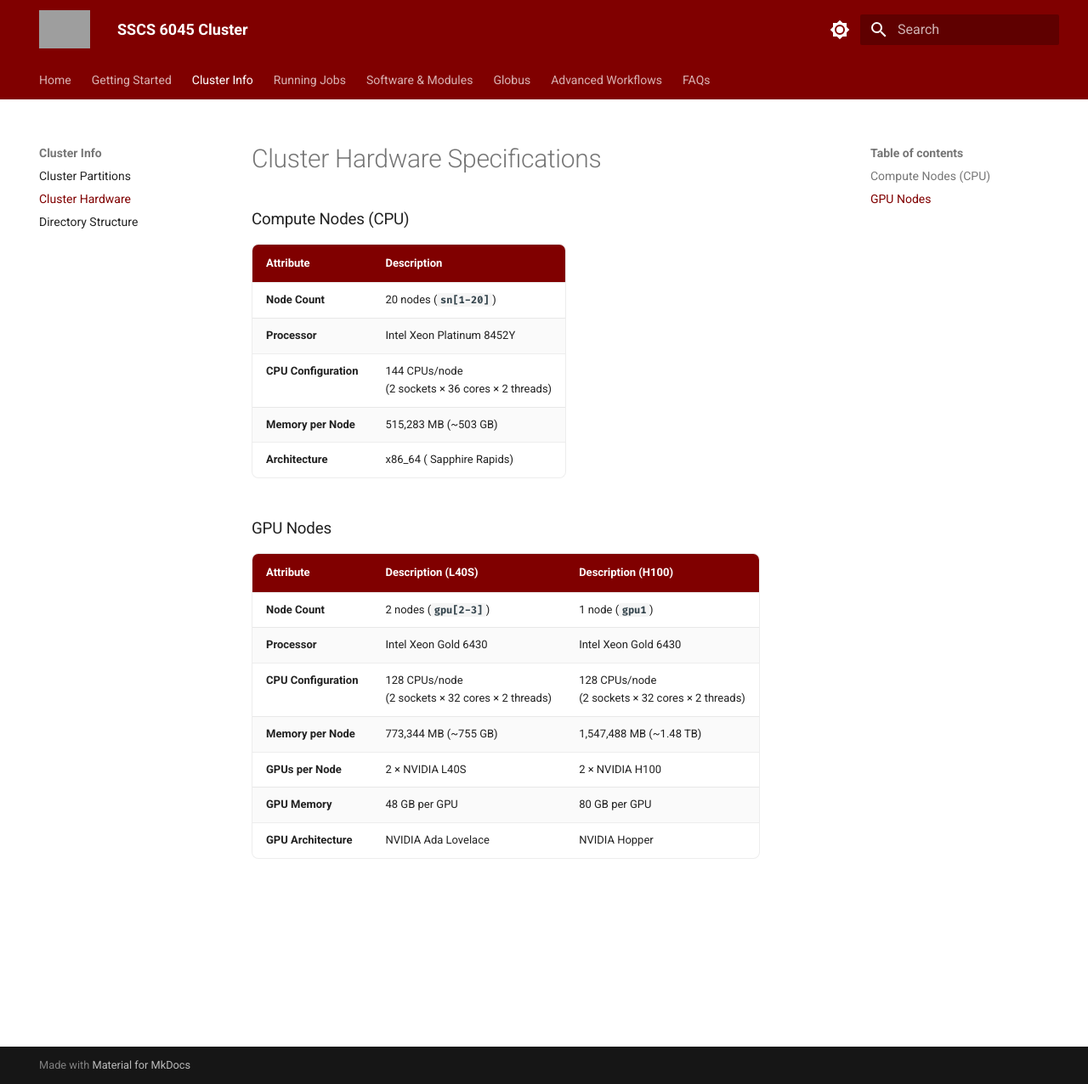
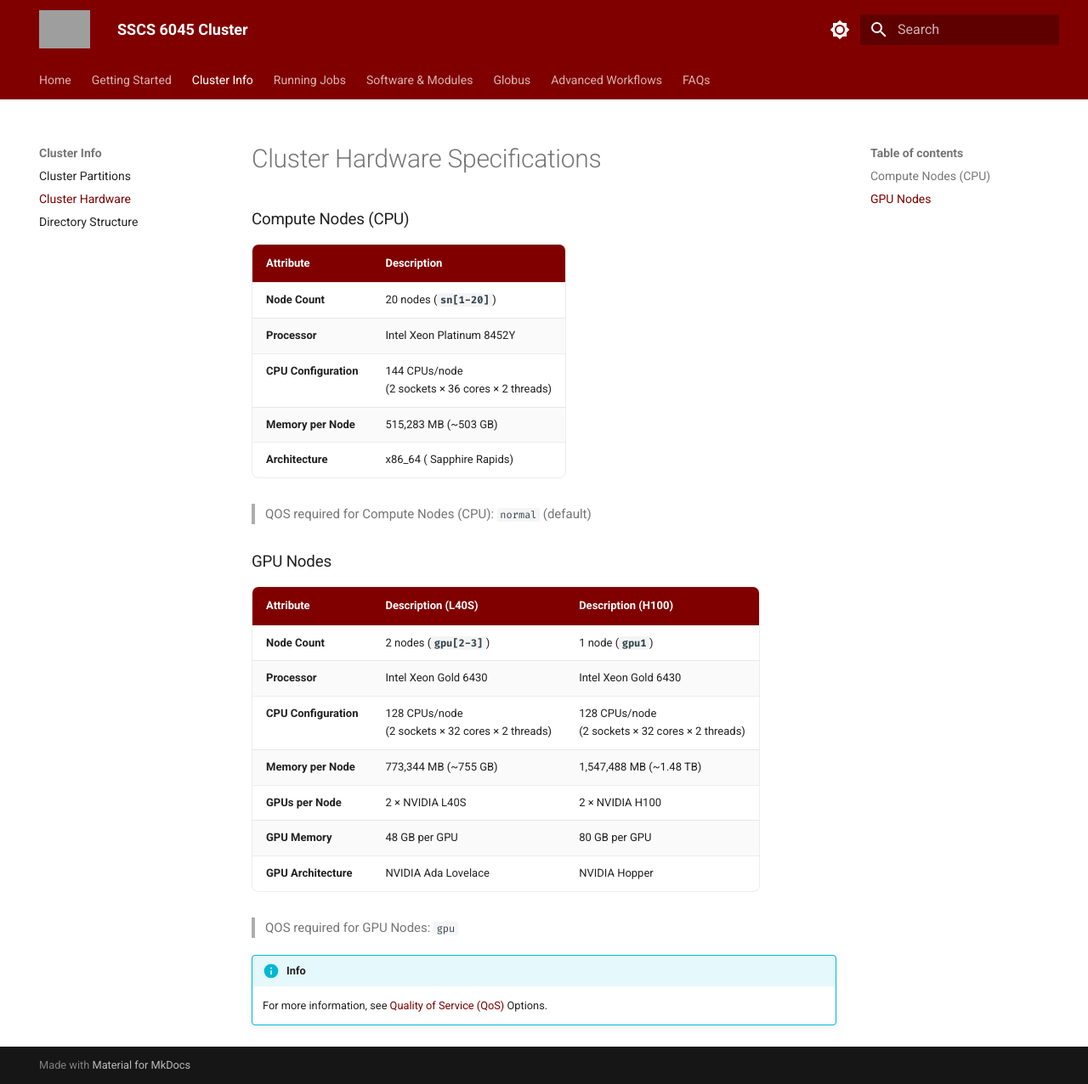
Before and after one commit to uchicago-ssd-sscs/hpc-docs, an MkDocs documentation site: the page built from docs/hardware/cluster-hardware-spec.md, in a window 1280 px wide and 1276 px high. Shown: the whole window at 85% size. Built offline with MkDocs 1.6.1 and Material for MkDocs 9.7.7, drawn with Linux system fonts in a browser that asks for light colours; grey boxes are pictures that could not be loaded.

Commit message:
Updated Cluster HW Spec Page with Footer's on QoS under Table

```diff
--- a/docs/hardware/cluster-hardware-spec.md
+++ b/docs/hardware/cluster-hardware-spec.md
@@ -10,6 +10,8 @@
 | **Memory per Node**   |  515,283 MB (~503 GB)                |
 | **Architecture**      |  x86_64 (     Sapphire Rapids)       |
 
+> QOS required for Compute Nodes (CPU): `normal` (default)
+
 ### GPU Nodes
 
 | Attribute             | Description (L40S)                   | Description (H100)                   |
@@ -21,3 +23,9 @@
 | **GPUs per Node**     |  2 × NVIDIA L40S                     |  2 × NVIDIA H100                     |
 | **GPU Memory**        |  48 GB per GPU                       |  80 GB per GPU                       |
 | **GPU Architecture**  |  NVIDIA Ada Lovelace                 |  NVIDIA Hopper                       |
+
+> QOS required for GPU Nodes: `gpu`
+
+!!!info
+
+    For more information, see [Quality of Service (QoS)](./../cluster-partitions/#qos-quality-of-service) Options.
```
